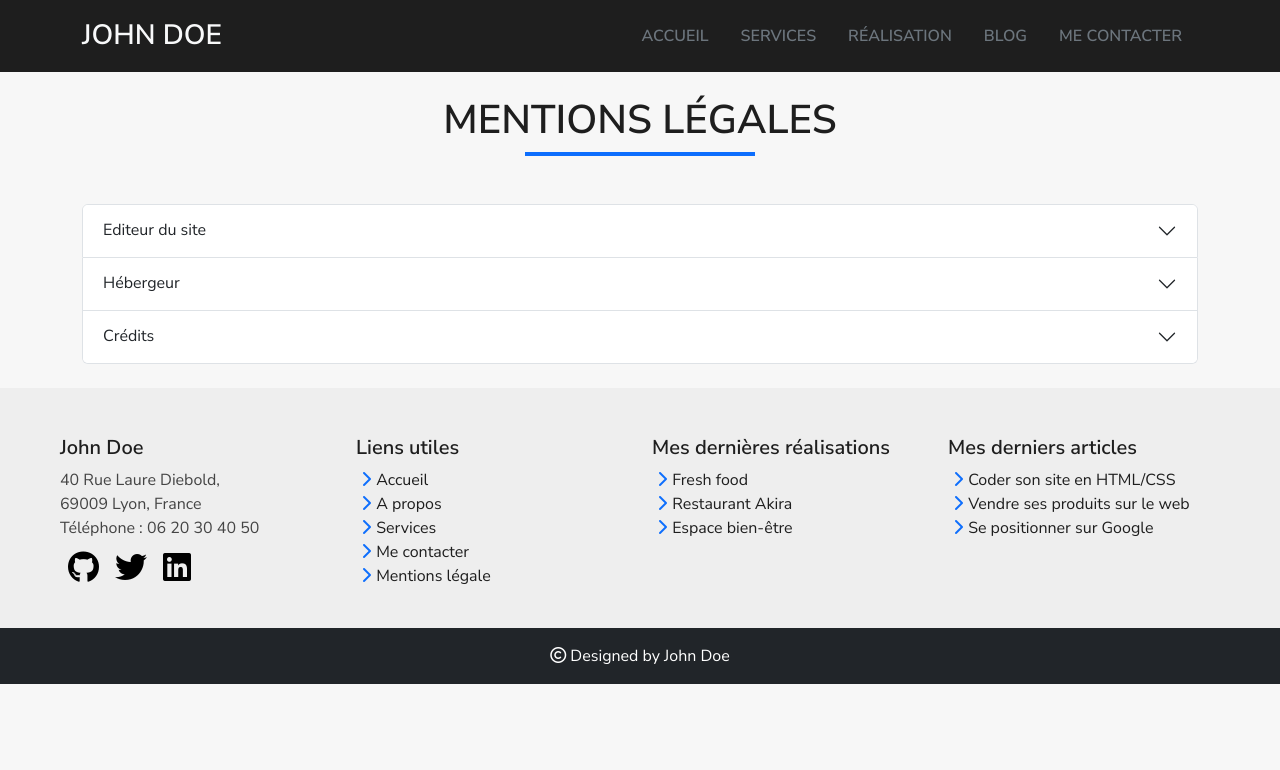
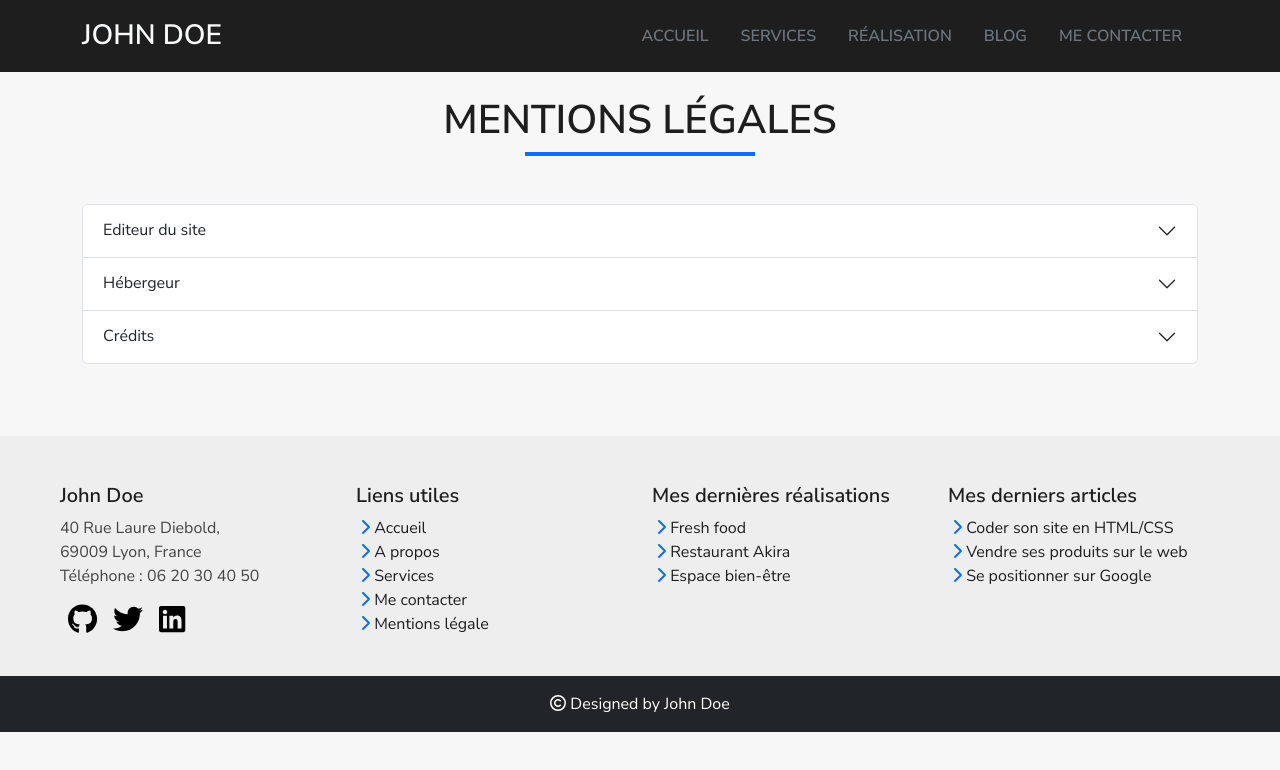
Before and after one commit to Anaiitat/CV-React, a React (Vite) app: page /mentions in a window 1280 px wide. Shown: the top 770 px of the page. Built offline with nearby package versions, Linux system fonts and the light colour scheme.

Commit message:
finition footer

```diff
--- a/package.json
+++ b/package.json
@@ -11,6 +11,8 @@
   },
   "dependencies": {
     "@fortawesome/fontawesome-svg-core": "^6.7.2",
+    "@fortawesome/free-brands-svg-icons": "^6.7.2",
+    "@fortawesome/free-regular-svg-icons": "^6.7.2",
     "@fortawesome/free-solid-svg-icons": "^6.7.2",
     "@fortawesome/react-fontawesome": "^0.2.2",
     "bootstrap": "^5.3.3",
--- a/src/App.jsx
+++ b/src/App.jsx
@@ -6,7 +6,7 @@ import Realisation from "./pages/Realisation";
 import Blog from "./pages/Blog";
 import Contact from "./pages/Contact/Contact";
 import Mentions from "./pages/Mentions";
-import Footer from "./components/Footer"
+import Footer from "./components/Footer/Footer"
 import "./css/App.css";
 
 function App() {
--- /dev/null
+++ b/src/components/Footer/Footer.css
@@ -0,0 +1,26 @@
+footer{
+  background-color:#EEE
+}
+
+.reseaux{
+  color:black;
+  font-size: 30px;
+}
+
+.chevron{
+  color:#0d6efd;
+}
+
+li{
+  list-style: none;
+
+}
+
+.link{
+  color:#1e1e1e;
+  text-decoration: none;
+}
+
+.copyright{
+  color:white;
+}
--- a/src/components/Footer.jsx
+++ b/src/components/Footer/Footer.jsx
@@ -1,12 +1,17 @@
 import React from "react";
 import { Link, useLocation } from "react-router-dom";
+import { FontAwesomeIcon } from "@fortawesome/react-fontawesome";
+import { faGithub, faTwitter, faLinkedin } from "@fortawesome/free-brands-svg-icons";
+import { faChevronRight } from "@fortawesome/free-solid-svg-icons";
+import { faCopyright } from "@fortawesome/free-regular-svg-icons";
+import "./Footer.css";
 
 const Footer = () => {
 
     const location = useLocation();
 
     return (
-      <footer className="pt-5">
+      <footer className="pt-5 mt-5">
         <div className="container-fluid ">
           <div className="row px-5 ">
             <div className="col-lg-3 col-md-6 ">
@@ -19,29 +24,14 @@ const Footer = () => {
                 <p>Téléphone : 06 20 30 40 50</p>
               </address>
               <div>
-                <a
-                  href="https://github.com/github-john-doe"
-                  rel="nofollow"
-                  target="blank"
-                  className="p-2 "
-                >
-                  <i class="fa-brands fa-github fa-2xl"></i>
+                <a href="https://github.com/github-john-doe" rel="nofollow" target="blank" className="p-2 ">
+                  <FontAwesomeIcon icon={faGithub} className="reseaux" />
                 </a>
-                <a
-                  href="https://x.com/?lang=fr"
-                  rel="nofollow"
-                  target="blank"
-                  className="p-2"
-                >
-                  <i class="fa-brands fa-twitter fa-2xl"></i>
+                <a href="https://x.com/?lang=fr" rel="nofollow" target="blank" className="p-2">
+                  <FontAwesomeIcon icon={faTwitter} className="reseaux" />
                 </a>
-                <a
-                  href="https://www.linkedin.com/feed/"
-                  rel="nofollow"
-                  target="blank"
-                  className="p-2"
-                >
-                  <i class="fa-brands fa-linkedin fa-2xl"></i>
+                <a href="https://www.linkedin.com/feed/" rel="nofollow" target="blank" className="p-2">
+                  <FontAwesomeIcon icon={faLinkedin} className="reseaux" />
                 </a>
               </div>
             </div>
@@ -49,35 +39,35 @@ const Footer = () => {
               <h5>Liens utiles</h5>
               <ul className="ps-1">
                 <li>
-                  <i class="fa-solid fa-chevron-right i-chevron"></i>
+                  <FontAwesomeIcon icon={faChevronRight} className="chevron" />
                   <Link to="/" className="link">
                     {" "}
                     Accueil
                   </Link>
                 </li>
                 <li>
-                  <i class="fa-solid fa-chevron-right i-chevron"></i>
+                  <FontAwesomeIcon icon={faChevronRight} className="chevron" />
                   <Link to="/#apropos" className="link">
                     {" "}
                     A propos
                   </Link>
                 </li>
                 <li>
-                  <i class="fa-solid fa-chevron-right i-chevron"></i>
+                  <FontAwesomeIcon icon={faChevronRight} className="chevron" />
                   <Link to="/services" className="link">
                     {" "}
                     Services
                   </Link>
                 </li>
                 <li>
-                  <i class="fa-solid fa-chevron-right i-chevron"></i>
+                  <FontAwesomeIcon icon={faChevronRight} className="chevron" />
                   <Link to="/contact" className="link">
                     {" "}
                     Me contacter
                   </Link>
                 </li>
                 <li>
-                  <i class="fa-solid fa-chevron-right i-chevron"></i>
+                  <FontAwesomeIcon icon={faChevronRight} className="chevron" />
                   <Link to="/mentions" className="link">
                     {" "}
                     Mentions légale
@@ -89,21 +79,21 @@ const Footer = () => {
               <h5>Mes dernières réalisations</h5>
               <ul className="ps-1">
                 <li>
-                  <i class="fa-solid fa-chevron-right i-chevron"></i>
+                  <FontAwesomeIcon icon={faChevronRight} className="chevron" />
                   <Link to="/realisation" className="link">
                     {" "}
                     Fresh food
                   </Link>
                 </li>
                 <li>
-                  <i class="fa-solid fa-chevron-right i-chevron"></i>
+                  <FontAwesomeIcon icon={faChevronRight} className="chevron" />
                   <Link to="/realisation" className="link">
                     {" "}
                     Restaurant Akira
                   </Link>
                 </li>
                 <li>
-                  <i class="fa-solid fa-chevron-right i-chevron"></i>
+                  <FontAwesomeIcon icon={faChevronRight} className="chevron" />
                   <Link to="/realisation" className="link">
                     {" "}
                     Espace bien-être
@@ -115,21 +105,21 @@ const Footer = () => {
               <h5>Mes derniers articles</h5>
               <ul className="ps-1">
                 <li>
-                  <i class="fa-solid fa-chevron-right i-chevron"></i>
+                  <FontAwesomeIcon icon={faChevronRight} className="chevron" />
                   <Link to="/blog" className="link">
                     {" "}
                     Coder son site en HTML/CSS
                   </Link>
                 </li>
                 <li>
-                  <i class="fa-solid fa-chevron-right i-chevron"></i>
+                  <FontAwesomeIcon icon={faChevronRight} className="chevron" />
                   <Link to="/blog" className="link">
                     {" "}
                     Vendre ses produits sur le web
                   </Link>
                 </li>
                 <li>
-                  <i class="fa-solid fa-chevron-right i-chevron"></i>
+                  <FontAwesomeIcon icon={faChevronRight} className="chevron" />
                   <Link to="/blog" className="link">
                     {" "}
                     Se positionner sur Google
@@ -140,7 +130,7 @@ const Footer = () => {
           </div>
         </div>
         <p className="bg-dark m-0 text-center text-white mt-4 p-3">
-          <i class="fa-regular fa-copyright i-copyright"></i> Designed by John Doe
+          <FontAwesomeIcon icon={faCopyright} className="copyright" /> Designed by John Doe
         </p>
       </footer>
     );
--- a/src/css/App.css
+++ b/src/css/App.css
@@ -32,29 +32,3 @@ h1, h2, h3, h4, h5, h6 {
       height: 300px;
   }
 }
-
-footer{
-  background-color:#EEE
-}
-
-i{
-  color:black;
-}
-
-.i-chevron{
-  color:#0d6efd;
-}
-
-li{
-  list-style: none;
-
-}
-
-.link{
-  color:#1e1e1e;
-  text-decoration: none;
-}
-
-.i-copyright{
-  color:white;
-}
```
Also changed, not shown: 1 other file (tests, documents, lock files or other folders).
